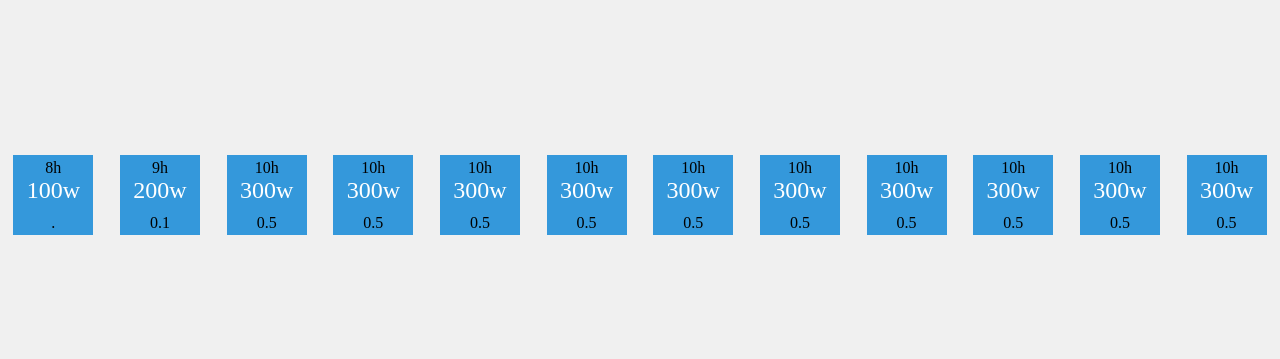
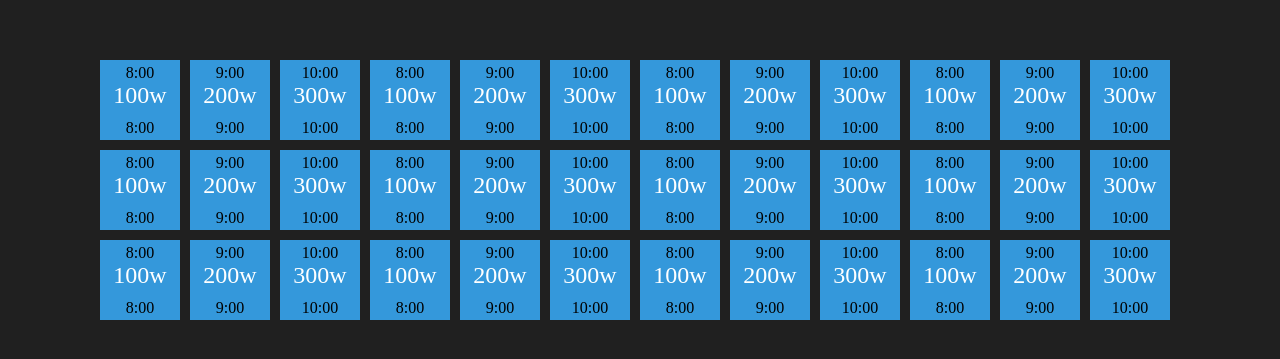
Before and after one commit to LSDigitall/hw, a plain HTML site: page index.html in a window 1280 px wide. Shown: the part 205-564 px from the top of the page. Drawn offline with Linux system fonts and the light colour scheme.

Commit message:
Add files via upload

```diff
--- a/index.html
+++ b/index.html
@@ -9,10 +9,15 @@
             margin: 0;
             padding: 0;
             display: flex;
-            justify-content: space-around;
+            flex-direction: column; /* Alteração para empilhar as linhas verticalmente */
+            justify-content: center;
             align-items: center;
             height: 100vh;
-            background-color: #f0f0f0;
+            background-color: #202020;
+        }
+        .row {
+            display: flex;
+            margin-bottom: 10px; /* Adiciona uma margem entre as linhas */
         }
         .square {
             width: 80px;
@@ -25,6 +30,7 @@
             color: white;
             font-size: 24px;
             position: relative;
+            margin-right: 10px; /* Adiciona uma margem entre os quadrados */
         }
         .hour-top,
         .hour-bottom {
@@ -37,66 +43,194 @@
     </style>
 </head>
 <body>
+    <div class="row">
         <div class="square">
-        <div class="hour-top">8h</div>
+            <div class="hour-top">8:00</div>
             <div>100w</div>
-        <div class="hour-bottom">.</div>
+            <div class="hour-bottom">8:00</div>
         </div>
         <div class="square">
-        <div class="hour-top">9h</div>
+            <div class="hour-top">9:00</div>
             <div>200w</div>
-        <div class="hour-bottom">0.1</div>
+            <div class="hour-bottom">9:00</div>
         </div>
         <div class="square">
-        <div class="hour-top">10h</div>
+            <div class="hour-top">10:00</div>
             <div>300w</div>
-        <div class="hour-bottom">0.5</div>
+            <div class="hour-bottom">10:00</div>
         </div>
         <div class="square">
-        <div class="hour-top">10h</div>
-        <div>300w</div>
-        <div class="hour-bottom">0.5</div>
+            <div class="hour-top">8:00</div>
+            <div>100w</div>
+            <div class="hour-bottom">8:00</div>
         </div>
         <div class="square">
-        <div class="hour-top">10h</div>
-        <div>300w</div>
-        <div class="hour-bottom">0.5</div>
+            <div class="hour-top">9:00</div>
+            <div>200w</div>
+            <div class="hour-bottom">9:00</div>
         </div>
         <div class="square">
-        <div class="hour-top">10h</div>
+            <div class="hour-top">10:00</div>
             <div>300w</div>
-        <div class="hour-bottom">0.5</div>
+            <div class="hour-bottom">10:00</div>
         </div>
         <div class="square">
-        <div class="hour-top">10h</div>
-        <div>300w</div>
-        <div class="hour-bottom">0.5</div>
+            <div class="hour-top">8:00</div>
+            <div>100w</div>
+            <div class="hour-bottom">8:00</div>
         </div>
         <div class="square">
-        <div class="hour-top">10h</div>
-        <div>300w</div>
-        <div class="hour-bottom">0.5</div>
+            <div class="hour-top">9:00</div>
+            <div>200w</div>
+            <div class="hour-bottom">9:00</div>
         </div>
         <div class="square">
-        <div class="hour-top">10h</div>
+            <div class="hour-top">10:00</div>
             <div>300w</div>
-        <div class="hour-bottom">0.5</div>
+            <div class="hour-bottom">10:00</div>
         </div>
         <div class="square">
-        <div class="hour-top">10h</div>
-        <div>300w</div>
-        <div class="hour-bottom">0.5</div>
+            <div class="hour-top">8:00</div>
+            <div>100w</div>
+            <div class="hour-bottom">8:00</div>
         </div>
         <div class="square">
-        <div class="hour-top">10h</div>
-        <div>300w</div>
-        <div class="hour-bottom">0.5</div>
+            <div class="hour-top">9:00</div>
+            <div>200w</div>
+            <div class="hour-bottom">9:00</div>
         </div>
         <div class="square">
-        <div class="hour-top">10h</div>
+            <div class="hour-top">10:00</div>
             <div>300w</div>
-        <div class="hour-bottom">0.5</div>
+            <div class="hour-bottom">10:00</div>
         </div>
-    <!-- Adicione o resto dos quadrados aqui -->
+        <!-- Adicione os quadrados da primeira linha aqui -->
+    </div>
+    <div class="row">
+        <div class="square">
+            <div class="hour-top">8:00</div>
+            <div>100w</div>
+            <div class="hour-bottom">8:00</div>
+        </div>
+        <div class="square">
+            <div class="hour-top">9:00</div>
+            <div>200w</div>
+            <div class="hour-bottom">9:00</div>
+        </div>
+        <div class="square">
+            <div class="hour-top">10:00</div>
+            <div>300w</div>
+            <div class="hour-bottom">10:00</div>
+        </div>
+        <div class="square">
+            <div class="hour-top">8:00</div>
+            <div>100w</div>
+            <div class="hour-bottom">8:00</div>
+        </div>
+        <div class="square">
+            <div class="hour-top">9:00</div>
+            <div>200w</div>
+            <div class="hour-bottom">9:00</div>
+        </div>
+        <div class="square">
+            <div class="hour-top">10:00</div>
+            <div>300w</div>
+            <div class="hour-bottom">10:00</div>
+        </div>
+        <div class="square">
+            <div class="hour-top">8:00</div>
+            <div>100w</div>
+            <div class="hour-bottom">8:00</div>
+        </div>
+        <div class="square">
+            <div class="hour-top">9:00</div>
+            <div>200w</div>
+            <div class="hour-bottom">9:00</div>
+        </div>
+        <div class="square">
+            <div class="hour-top">10:00</div>
+            <div>300w</div>
+            <div class="hour-bottom">10:00</div>
+        </div>
+        <div class="square">
+            <div class="hour-top">8:00</div>
+            <div>100w</div>
+            <div class="hour-bottom">8:00</div>
+        </div>
+        <div class="square">
+            <div class="hour-top">9:00</div>
+            <div>200w</div>
+            <div class="hour-bottom">9:00</div>
+        </div>
+        <div class="square">
+            <div class="hour-top">10:00</div>
+            <div>300w</div>
+            <div class="hour-bottom">10:00</div>
+        </div>
+        <!-- Adicione os quadrados da segunda linha aqui -->
+    </div>
+    <div class="row">
+        <div class="square">
+            <div class="hour-top">8:00</div>
+            <div>100w</div>
+            <div class="hour-bottom">8:00</div>
+        </div>
+        <div class="square">
+            <div class="hour-top">9:00</div>
+            <div>200w</div>
+            <div class="hour-bottom">9:00</div>
+        </div>
+        <div class="square">
+            <div class="hour-top">10:00</div>
+            <div>300w</div>
+            <div class="hour-bottom">10:00</div>
+        </div>
+        <div class="square">
+            <div class="hour-top">8:00</div>
+            <div>100w</div>
+            <div class="hour-bottom">8:00</div>
+        </div>
+        <div class="square">
+            <div class="hour-top">9:00</div>
+            <div>200w</div>
+            <div class="hour-bottom">9:00</div>
+        </div>
+        <div class="square">
+            <div class="hour-top">10:00</div>
+            <div>300w</div>
+            <div class="hour-bottom">10:00</div>
+        </div>
+        <div class="square">
+            <div class="hour-top">8:00</div>
+            <div>100w</div>
+            <div class="hour-bottom">8:00</div>
+        </div>
+        <div class="square">
+            <div class="hour-top">9:00</div>
+            <div>200w</div>
+            <div class="hour-bottom">9:00</div>
+        </div>
+        <div class="square">
+            <div class="hour-top">10:00</div>
+            <div>300w</div>
+            <div class="hour-bottom">10:00</div>
+        </div>
+        <div class="square">
+            <div class="hour-top">8:00</div>
+            <div>100w</div>
+            <div class="hour-bottom">8:00</div>
+        </div>
+        <div class="square">
+            <div class="hour-top">9:00</div>
+            <div>200w</div>
+            <div class="hour-bottom">9:00</div>
+        </div>
+        <div class="square">
+            <div class="hour-top">10:00</div>
+            <div>300w</div>
+            <div class="hour-bottom">10:00</div>
+        </div>
+        <!-- Adicione os quadrados da terceira linha aqui -->
+    </div>
 </body>
 </html>
```
Lines whose indentation alone changed are shown as unchanged.
